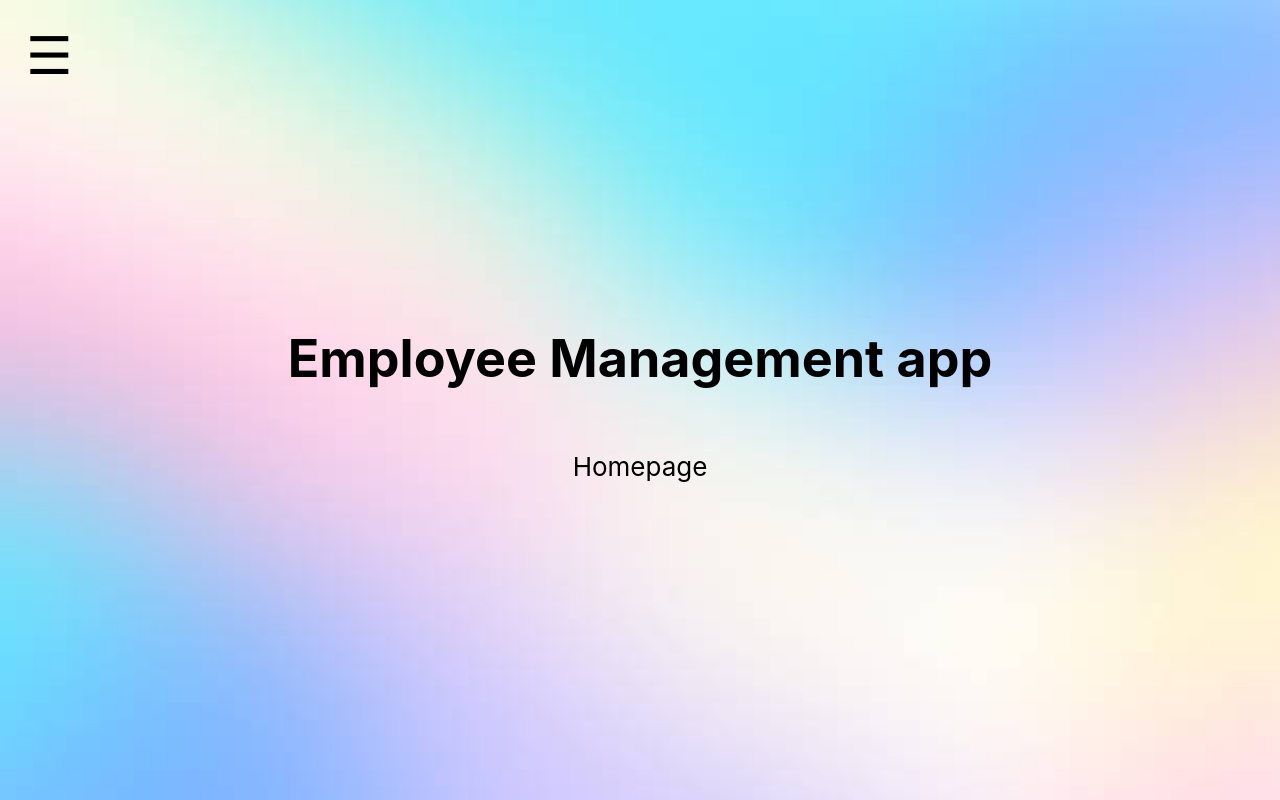
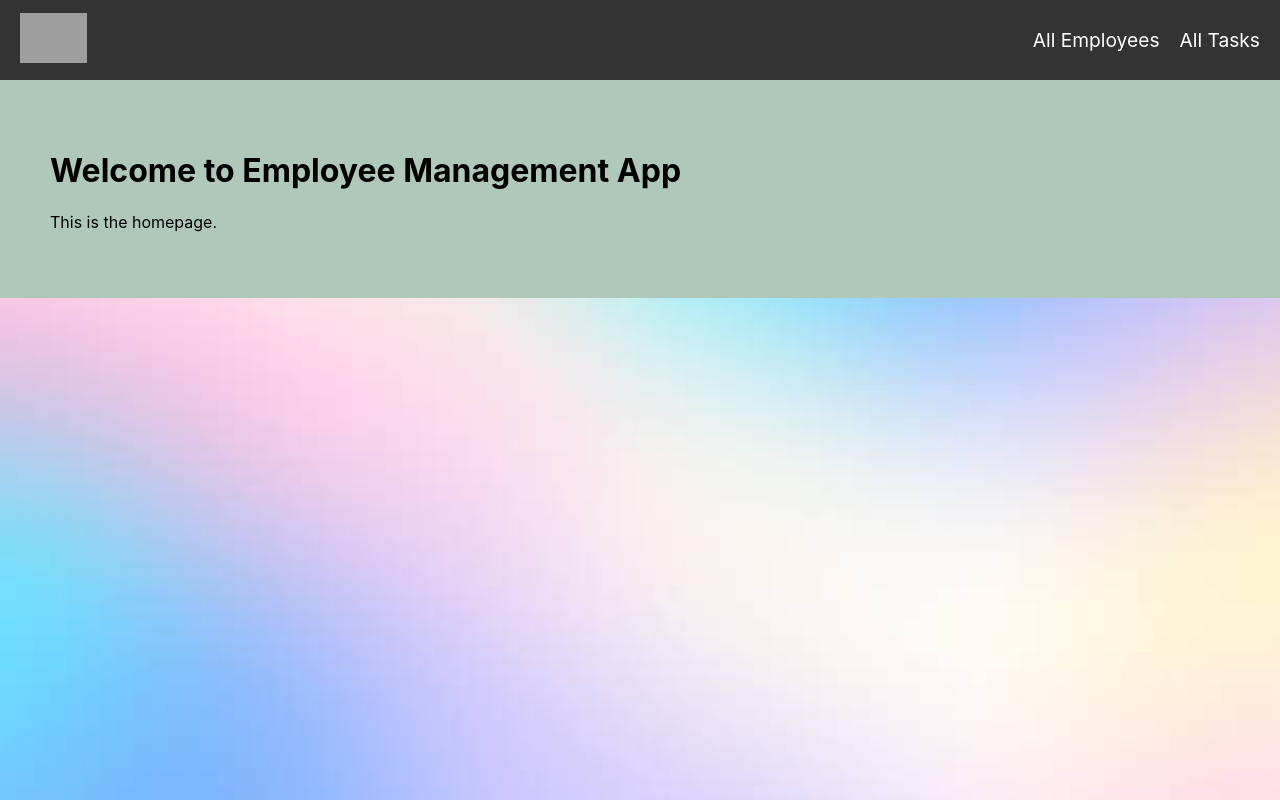
Before and after one commit to YoussefElsuradi/React-CRUD-Frontend, a React (Create React App) app: page / in a window 1280 px wide. Built offline with nearby package versions, Linux system fonts and the light colour scheme; grey boxes are pictures that could not be loaded.

Commit message:
updated version of css

```diff
--- a/package.json
+++ b/package.json
@@ -9,6 +9,7 @@
     "react": "^18.2.0",
     "react-dom": "^18.2.0",
     "react-scripts": "5.0.1",
+    "react-slideshow-image": "^4.2.1",
     "web-vitals": "^2.1.4"
   },
   "scripts": {
--- a/src/App.css
+++ b/src/App.css
@@ -1,78 +1,41 @@
-.App {
-  text-align: center;
+/* App.css */
+
+body {
+  background-image: url('./img/homepage.jpg');
+  background-repeat: no-repeat;
+  background-size: cover;
 }
 
-.App-logo {
-  height: 40vmin;
-  pointer-events: none;
+.navbar {
+  display: flex;
+  justify-content: space-between;
+  align-items: center;
+  background-color: #333;
+  color: white;
+  height: 80px;
+  padding: 0 20px;
 }
 
-@media (prefers-reduced-motion: no-preference) {
-  .App-logo {
-    animation: App-logo-spin infinite 20s linear;
-  }
+.navbar-logo img {
+  height: 50px;
 }
 
-.App-header {
-  background-image: url(/src/img/homepage.jpg);
-  background-repeat: no-repeat;
-  background-size: cover;
-  min-height: 100vh;
+.navbar-links {
   display: flex;
-  flex-direction: column;
-  align-items: center;
-  justify-content: center;
-  font-size: calc(10px + 2vmin);
-  color: black;
+  gap: 20px;
 }
 
-.App-link {
-  color: #61dafb;
+.navbar-links a {
+  color: white;
+  text-decoration: none;
+  font-size: 1.2em;
 }
 
-@keyframes App-logo-spin {
-  from {
-    transform: rotate(0deg);
-  }
-  to {
-    transform: rotate(360deg);
-  }
+.navbar-links a:hover {
+  border-bottom: 2px solid white;
 }
 
-.menu-button {
-  background-color: transparent;
-  border: none;
-  color: black;
-  font-size: 2em;
-  position: absolute;
-  top: 0;
-  left: 0;
-  padding: 0.5em;
-  z-index: 1;
+.content {
+  background-color: #afc8ba;
+  padding: 50px;
 }
-
-.menu-content {
-  background-color: gray;
-  position: absolute;
-  left: 0;
-  width: 20%;
-  height: 100%;
-}
-
-.text {
-  position: relative;
-  top: 4em;
-}
-
-.content p:hover {
-  background-color: rgba(255, 255, 255, 0.5);
-}
-
-.content p {
-  transition: background-color 0.3s ease-in-out;
-}
-
-.content a {
-  color: inherit;
-  text-decoration: none;
-}
--- a/src/App.js
+++ b/src/App.js
@@ -8,31 +8,22 @@ function App() {
     setMenuOpen(!menuOpen);
   }
   return (
-       <div className="App">
-      <header className="App-header">
-        <button className="menu-button" onClick={handleMenuClick}>
-          &#x2630;
-        </button>
-        {menuOpen && (
-          <div className="menu-content">
-            <div className="text">
-              <div className="content">
-                <p>
-                  <a className="link1" href="https://github.com/">Example</a>
-                </p>
-              </div>
-            </div>
-          </div>
-        )}
+    <div>
+      <nav className="navbar">
+        <div className="navbar-logo">
+          <img src="logo.png" alt="logo" />
+        </div>
+        <div className="navbar-links">
+          <a href="#">All Employees</a>
+          <a href="#">All Tasks</a>
+        </div>
+      </nav>
+      <div className="content">
+        <h1>Welcome to Employee Management App</h1>
+        <p>This is the homepage.</p>
+      </div>
+    </div>
 
-        <h1>Employee Management app </h1>
-        <p>Homepage</p>
-
-
-        <a>
-        </a>
-      </header>
-    </div>
   );
 }
 
```
Also changed, not shown: 1 other file (tests, documents, lock files or other folders).
